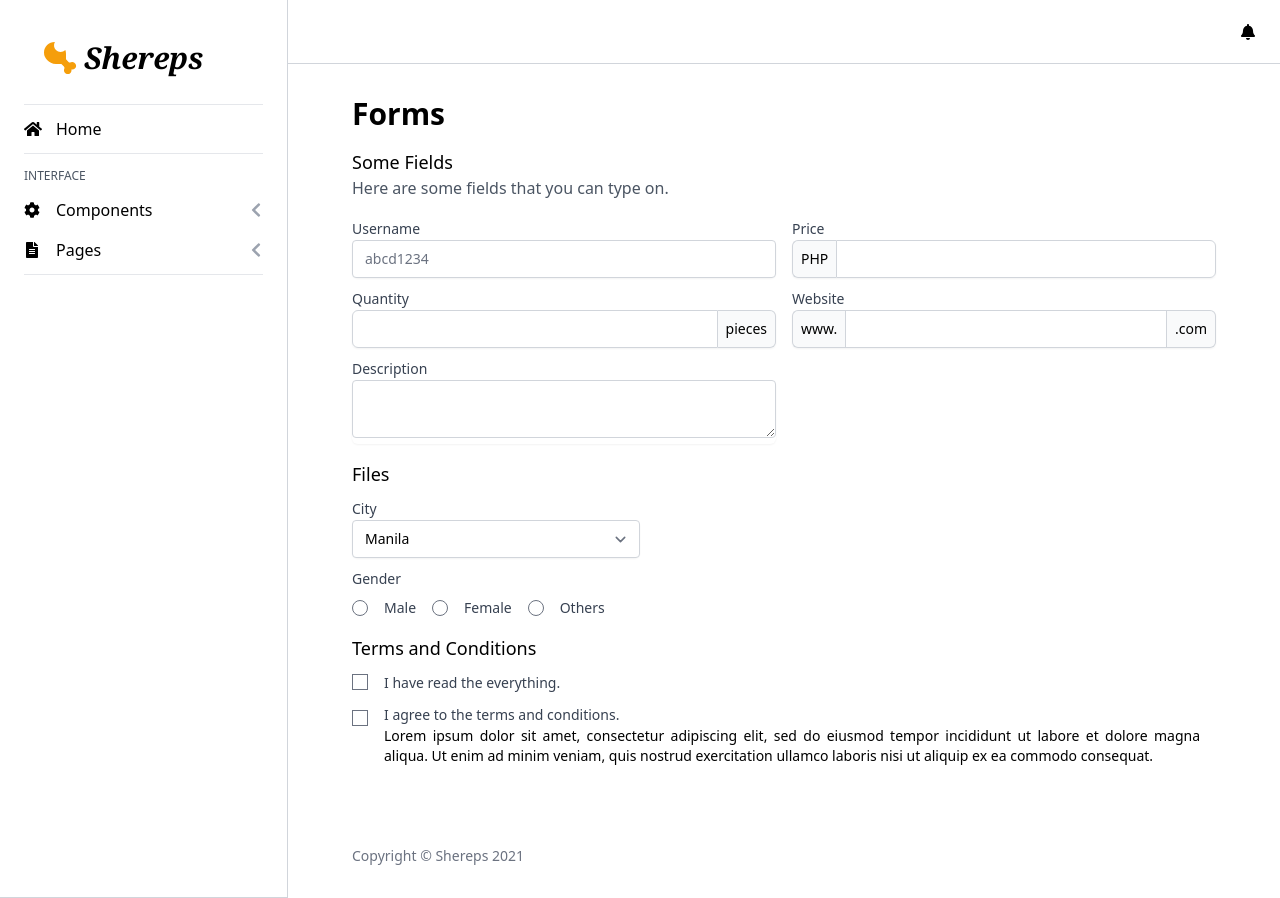
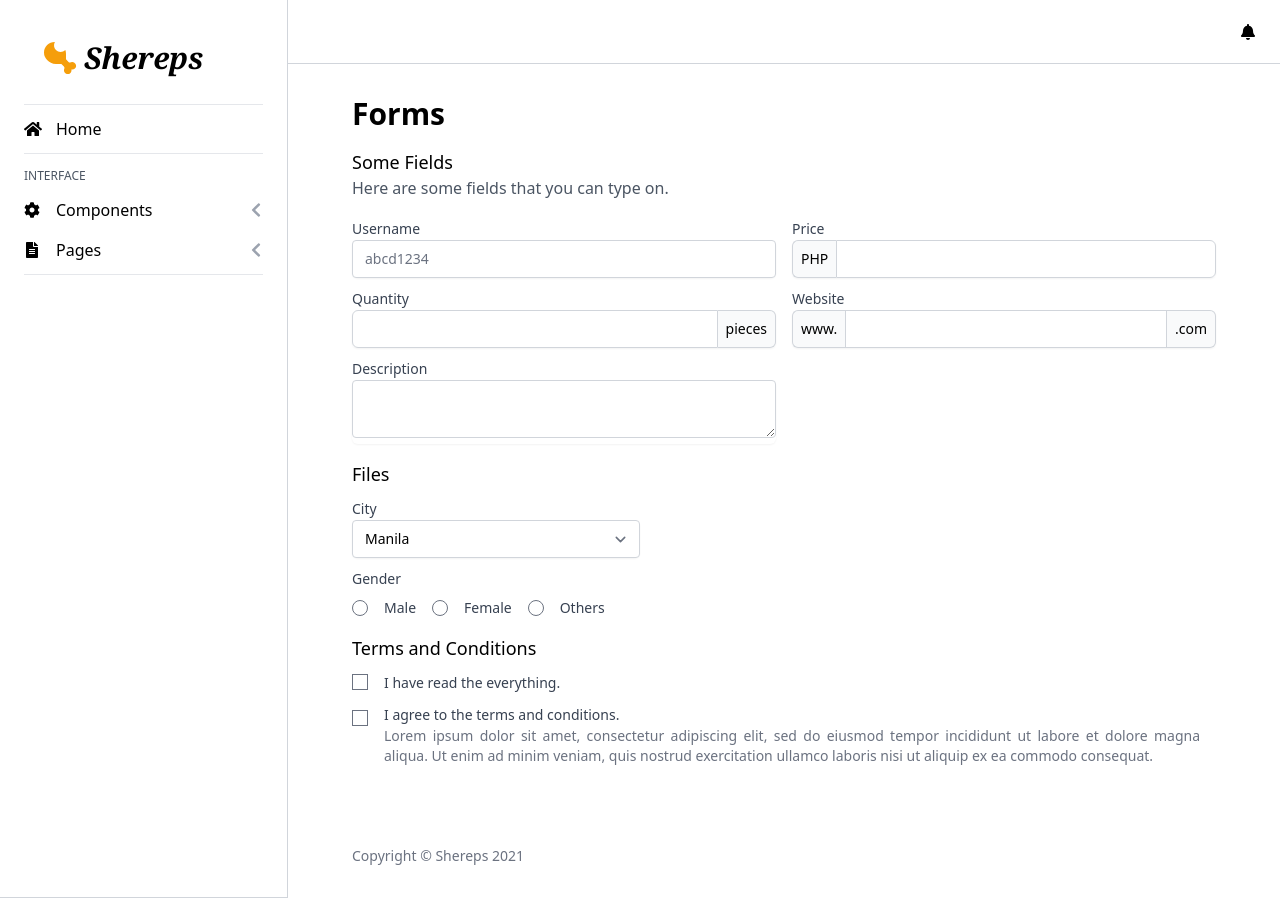
Before and after one commit to janlajara/tailwindcss-practice, a Vue app: page /#/components/forms in a window 1280 px wide. Built offline with nearby package versions, Linux system fonts and the light colour scheme.

Commit message:
lighter p text color

```diff
--- a/src/components/InputCheckbox.vue
+++ b/src/components/InputCheckbox.vue
@@ -6,7 +6,7 @@
         </div>
         <div>
             <label class="input-label">{{$props.label}}</label>
-            <p v-if="$slots.default" class="text-sm font-medium text-justify">
+            <p v-if="$slots.default" class="text-sm font-medium text-justify text-gray-500">
                 <slot/>
             </p>
         </div>
```
